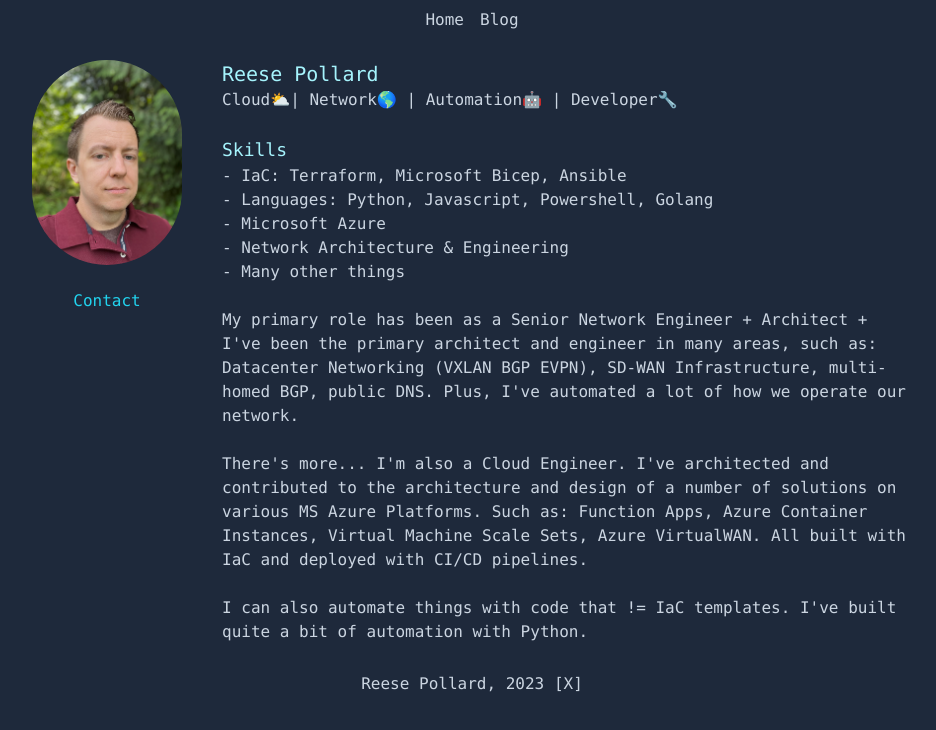
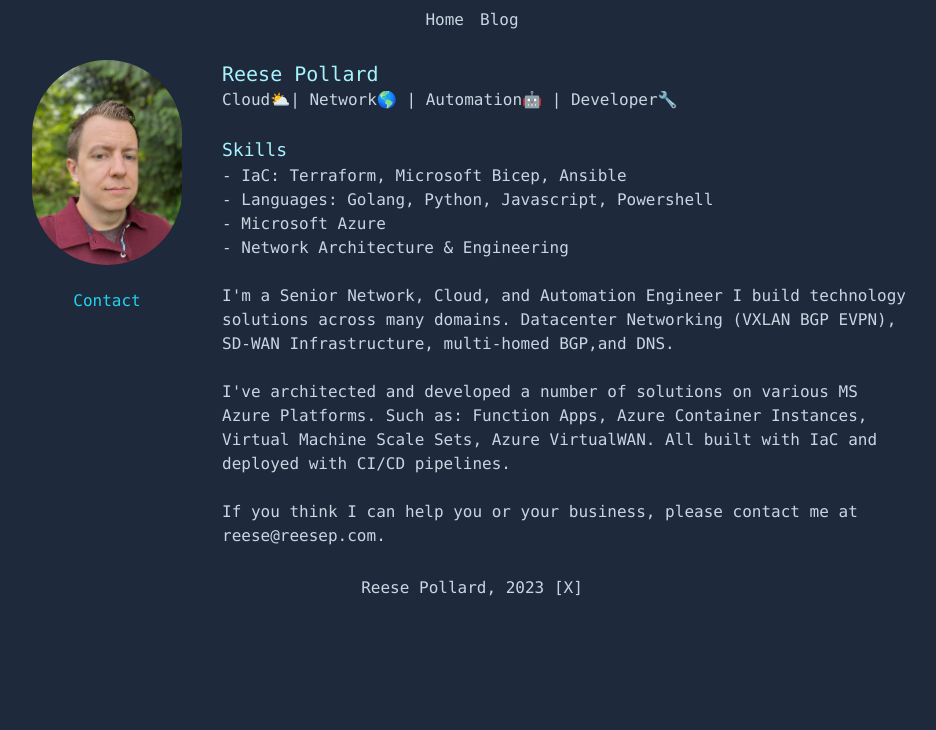
Before and after one commit to rpollard00/rpcom, a React (Vite) app in the folder app/: page / in a window 1280 px wide. Shown: the top 730 px of the page, without its empty margins (168-1104 px from the left). Built offline with nearby package versions, Linux system fonts and the light colour scheme.

Commit message:
Bio changes

```diff
--- a/app/src/components/Home.tsx
+++ b/app/src/components/Home.tsx
@@ -25,10 +25,9 @@ export const Home = () => {
           heading="Skills"
           items={[
             "IaC: Terraform, Microsoft Bicep, Ansible",
-            "Languages: Python, Javascript, Powershell, Golang",
+            "Languages: Golang, Python, Javascript, Powershell",
             "Microsoft Azure",
             "Network Architecture & Engineering",
-            "Many other things",
           ]}
         />
 
@@ -36,24 +35,21 @@ export const Home = () => {
           <p></p>
           <br />
           <p>
-            My primary role has been as a Senior Network Engineer + Architect +
-            I've been the primary architect and engineer in many areas, such as:
+            I'm a Senior Network, Cloud, and Automation Engineer
+            I build technology solutions across many domains.
             Datacenter Networking (VXLAN BGP EVPN), SD-WAN Infrastructure,
-            multi-homed BGP, public DNS. Plus, I've automated a lot of how we
-            operate our network.
+            multi-homed BGP,and DNS.
           </p>
           <br />
           <p>
-            There's more... I'm also a Cloud Engineer. I've architected and
-            contributed to the architecture and design of a number of solutions
+            I've architected and developed a number of solutions
             on various MS Azure Platforms. Such as: Function Apps, Azure
             Container Instances, Virtual Machine Scale Sets, Azure VirtualWAN.
             All built with IaC and deployed with CI/CD pipelines.
           </p>
           <br />
           <p>
-            I can also automate things with code that != IaC templates. I've
-            built quite a bit of automation with Python.
+            If you think I can help you or your business, please contact me at reese@reesep.com.
           </p>
         </div>
       </div>
```
